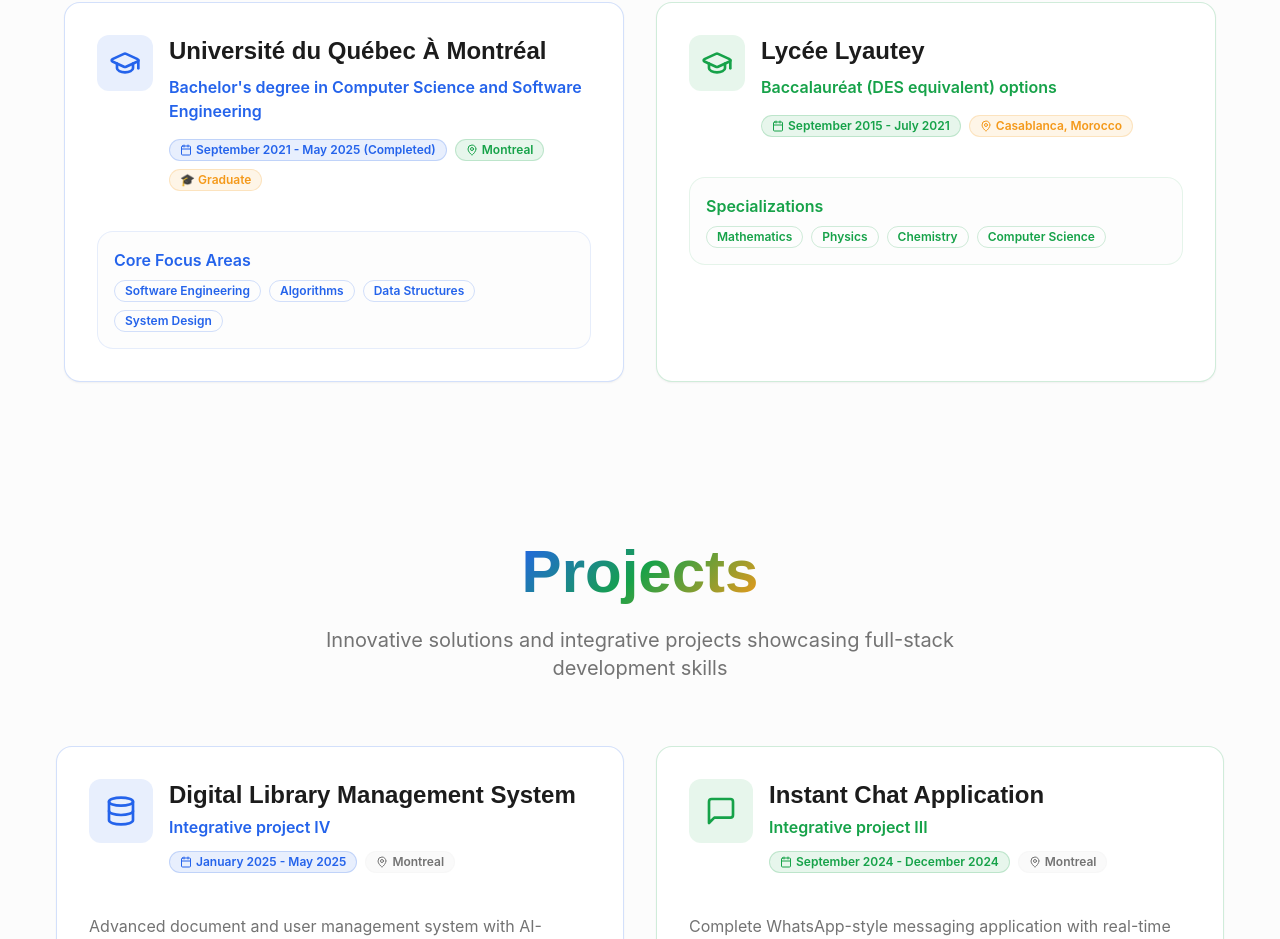
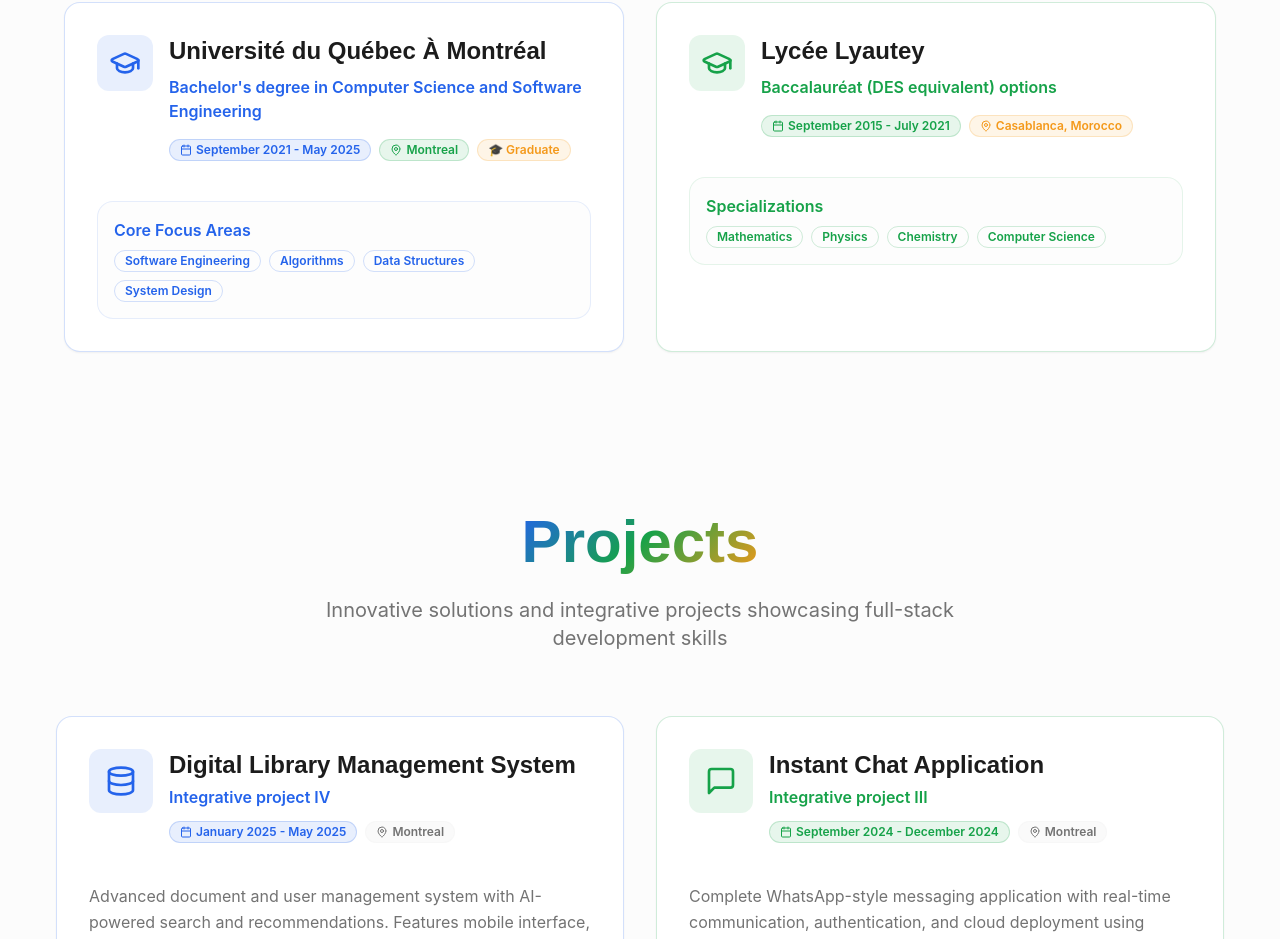
Before and after one commit to Abdeljll/dynamic-desk-show, a React (Vite) app: page / in a window 1280 px wide. Shown: the part 1094-2033 px from the top of the page. Built offline with nearby package versions, Linux system fonts and the light colour scheme.

Commit message:
Code edited in Lovable Code Editor
Edited UI in Lovable

```diff
--- a/src/components/About.tsx
+++ b/src/components/About.tsx
@@ -32,7 +32,7 @@ export const About = () => {
                 <div className="flex flex-wrap gap-2 mb-4">
                   <Badge className="bg-primary/10 text-primary border-primary/20">
                     <Calendar className="w-3 h-3 mr-1" />
-                    September 2021 - May 2025 (Completed)
+                    September 2021 - May 2025
                   </Badge>
                   <Badge className="bg-secondary/10 text-secondary border-secondary/20">
                     <MapPin className="w-3 h-3 mr-1" />
```
